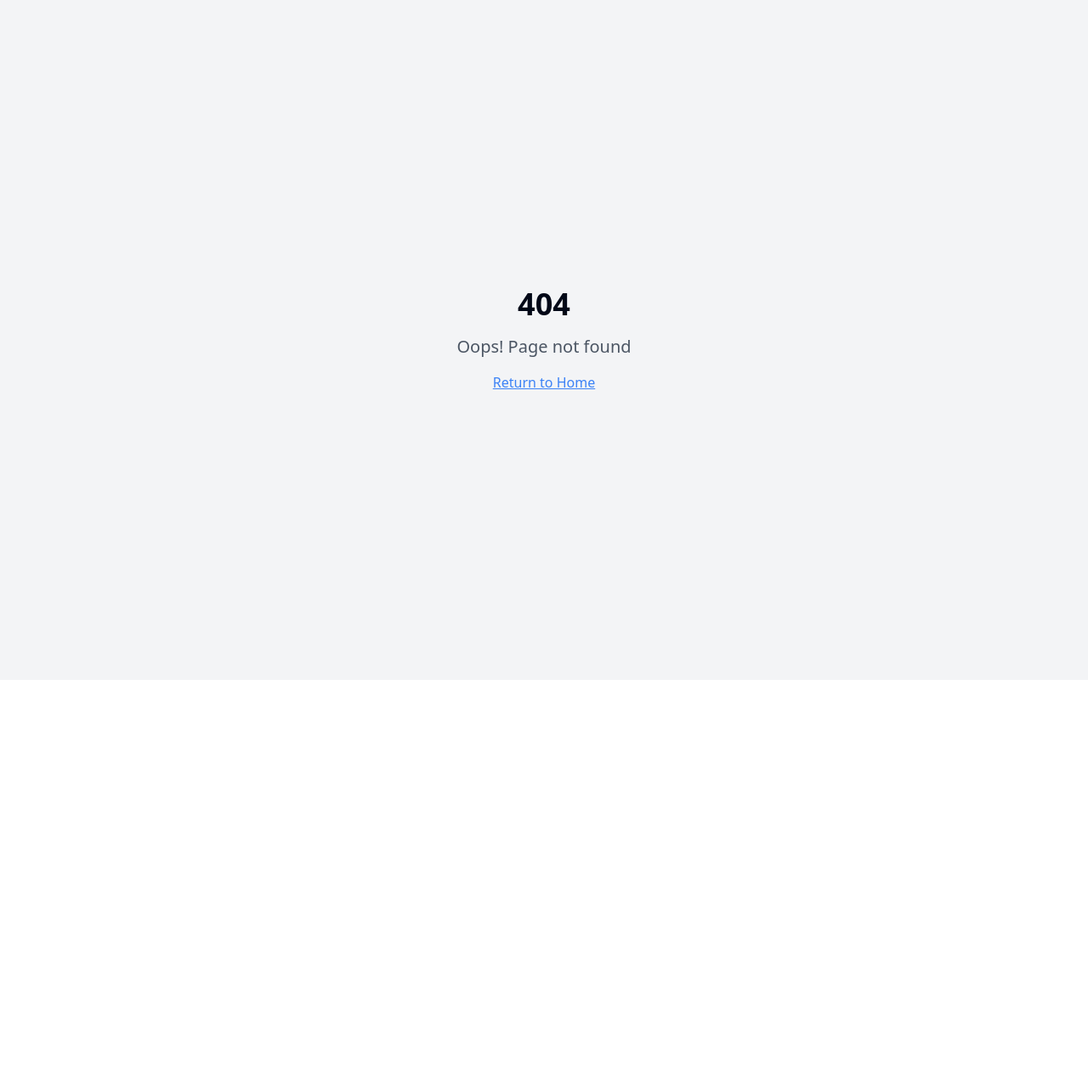
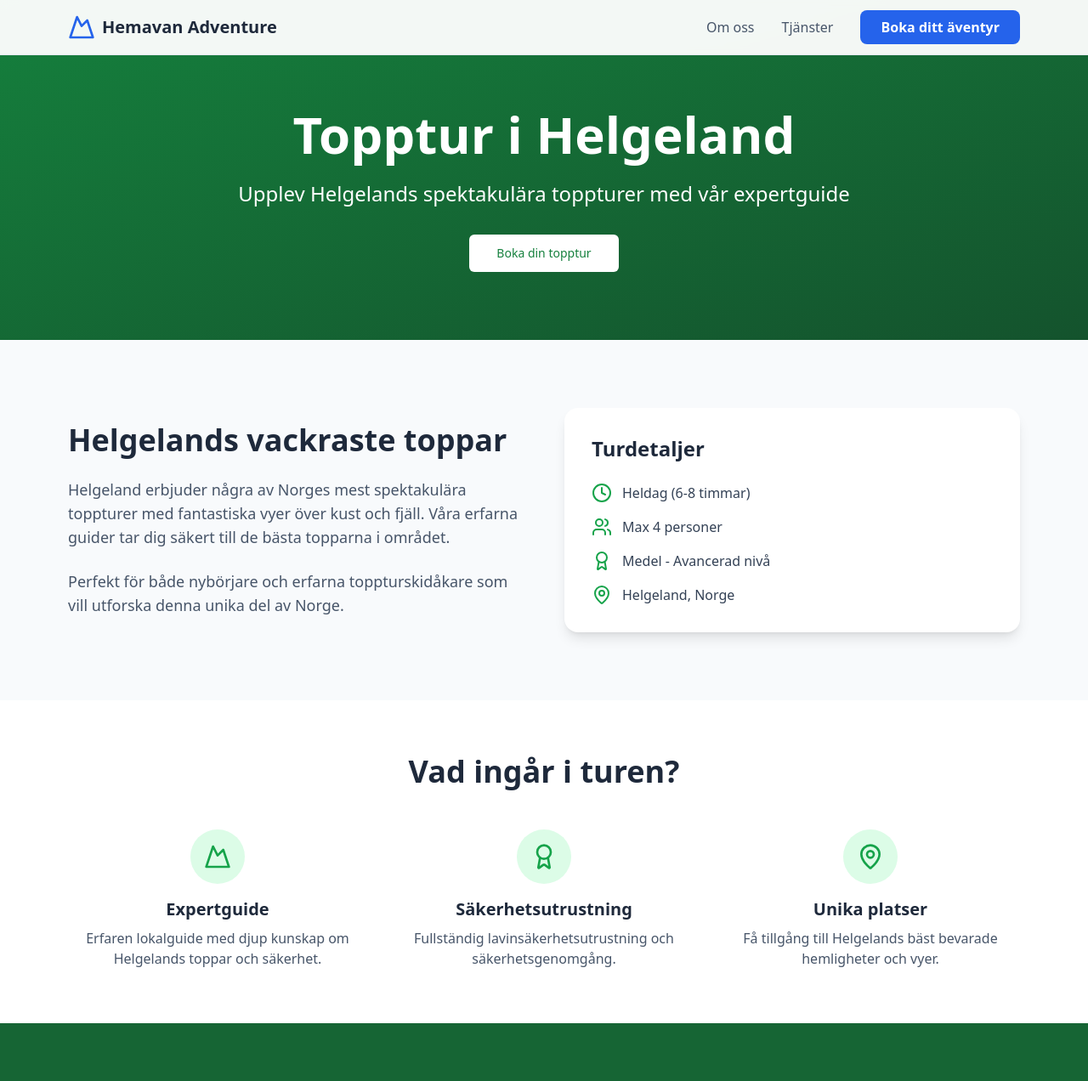
Before and after one commit to hemavanadventure/hemavanadventure, a React (Vite) app: page /hemavanadventure/topptur-helgeland in a window 1280 px wide. Before the commit this address had no page. Shown: the top 1272 px of the page at 85% size. Before the commit the page ends 800 px from the top, so only its background shows below. Built offline with nearby package versions, Linux system fonts and the light colour scheme.

Commit message:
Add Topptur i Helgeland page
Adds a new page for "Topptur i Helgeland" with basic structure.

```diff
--- a/src/App.tsx
+++ b/src/App.tsx
@@ -1,4 +1,3 @@
-
 import { Toaster } from "@/components/ui/toaster";
 import { Toaster as Sonner } from "@/components/ui/sonner";
 import { TooltipProvider } from "@/components/ui/tooltip";
@@ -10,6 +9,7 @@ import NotFound from "./pages/NotFound";
 import FullDayAdventures from "./pages/FullDayAdventures";
 import OffPistGuiding from "./pages/OffPistGuiding";
 import SkiSchool from "./pages/SkiSchool";
+import ToppturHelgeland from "./pages/ToppturHelgeland";
 
 const queryClient = new QueryClient();
 
@@ -25,6 +25,7 @@ const App = () => (
             <Route path="/full-day-adventures" element={<FullDayAdventures />} />
             <Route path="/off-pist-guidning" element={<OffPistGuiding />} />
             <Route path="/ski-school" element={<SkiSchool />} />
+            <Route path="/topptur-helgeland" element={<ToppturHelgeland />} />
             {/* ADD ALL CUSTOM ROUTES ABOVE THE CATCH-ALL "*" ROUTE */}
             <Route path="*" element={<NotFound />} />
           </Routes>
--- /dev/null
+++ b/src/pages/ToppturHelgeland.tsx
@@ -0,0 +1,133 @@
+
+import { Mountain, Clock, Users, Award, MapPin } from "lucide-react";
+import { useLanguage } from "@/contexts/LanguageContext";
+import { Button } from "@/components/ui/button";
+import Navigation from "@/components/Navigation";
+
+const ToppturHelgeland = () => {
+  const { t } = useLanguage();
+
+  return (
+    <div className="min-h-screen bg-slate-50">
+      <Navigation />
+
+      {/* Hero Section */}
+      <section className="py-20 bg-gradient-to-br from-green-700 to-green-900 text-white pt-32">
+        <div className="container mx-auto px-4 max-w-6xl">
+          <div className="text-center">
+            <h1 className="text-5xl md:text-6xl font-bold mb-6">
+              Topptur i Helgeland
+            </h1>
+            <p className="text-xl md:text-2xl mb-8 max-w-3xl mx-auto">
+              Upplev Helgelands spektakulära toppturer med vår expertguide
+            </p>
+            <Button size="lg" className="bg-white text-green-700 hover:bg-gray-100">
+              Boka din topptur
+            </Button>
+          </div>
+        </div>
+      </section>
+
+      {/* Details Section */}
+      <section className="py-20">
+        <div className="container mx-auto px-4 max-w-6xl">
+          <div className="grid md:grid-cols-2 gap-12 items-center">
+            <div>
+              <h2 className="text-4xl font-bold text-slate-800 mb-6">
+                Helgelands vackraste toppar
+              </h2>
+              <p className="text-lg text-slate-600 mb-6">
+                Helgeland erbjuder några av Norges mest spektakulära toppturer med
+                fantastiska vyer över kust och fjäll. Våra erfarna guider tar dig
+                säkert till de bästa topparna i området.
+              </p>
+              <p className="text-lg text-slate-600">
+                Perfekt för både nybörjare och erfarna toppturskidåkare som vill
+                utforska denna unika del av Norge.
+              </p>
+            </div>
+            <div className="bg-white rounded-2xl p-8 shadow-lg">
+              <h3 className="text-2xl font-bold text-slate-800 mb-6">Turdetaljer</h3>
+              <div className="space-y-4">
+                <div className="flex items-center">
+                  <Clock className="h-6 w-6 text-green-600 mr-3" />
+                  <span className="text-slate-700">Heldag (6-8 timmar)</span>
+                </div>
+                <div className="flex items-center">
+                  <Users className="h-6 w-6 text-green-600 mr-3" />
+                  <span className="text-slate-700">Max 4 personer</span>
+                </div>
+                <div className="flex items-center">
+                  <Award className="h-6 w-6 text-green-600 mr-3" />
+                  <span className="text-slate-700">Medel - Avancerad nivå</span>
+                </div>
+                <div className="flex items-center">
+                  <MapPin className="h-6 w-6 text-green-600 mr-3" />
+                  <span className="text-slate-700">Helgeland, Norge</span>
+                </div>
+              </div>
+            </div>
+          </div>
+        </div>
+      </section>
+
+      {/* Features Section */}
+      <section className="py-16 bg-white">
+        <div className="container mx-auto px-4 max-w-6xl">
+          <h2 className="text-4xl font-bold text-slate-800 text-center mb-12">
+            Vad ingår i turen?
+          </h2>
+
+          <div className="grid md:grid-cols-3 gap-8">
+            <div className="text-center">
+              <div className="bg-green-100 w-16 h-16 rounded-full flex items-center justify-center mx-auto mb-4">
+                <Mountain className="h-8 w-8 text-green-600" />
+              </div>
+              <h3 className="text-xl font-semibold text-slate-800 mb-2">Expertguide</h3>
+              <p className="text-slate-600">
+                Erfaren lokalguide med djup kunskap om Helgelands toppar och säkerhet.
+              </p>
+            </div>
+
+            <div className="text-center">
+              <div className="bg-green-100 w-16 h-16 rounded-full flex items-center justify-center mx-auto mb-4">
+                <Award className="h-8 w-8 text-green-600" />
+              </div>
+              <h3 className="text-xl font-semibold text-slate-800 mb-2">Säkerhetsutrustning</h3>
+              <p className="text-slate-600">
+                Fullständig lavinsäkerhetsutrustning och säkerhetsgenomgång.
+              </p>
+            </div>
+
+            <div className="text-center">
+              <div className="bg-green-100 w-16 h-16 rounded-full flex items-center justify-center mx-auto mb-4">
+                <MapPin className="h-8 w-8 text-green-600" />
+              </div>
+              <h3 className="text-xl font-semibold text-slate-800 mb-2">Unika platser</h3>
+              <p className="text-slate-600">
+                Få tillgång till Helgelands bäst bevarade hemligheter och vyer.
+              </p>
+            </div>
+          </div>
+        </div>
+      </section>
+
+      {/* CTA Section */}
+      <section className="py-16 bg-green-800 text-white">
+        <div className="container mx-auto px-4 max-w-6xl text-center">
+          <h2 className="text-3xl md:text-4xl font-bold mb-6">
+            Redo för ett äventyr i Helgeland?
+          </h2>
+          <p className="text-xl mb-8 max-w-2xl mx-auto">
+            Kontakta oss idag för att boka din topptur i detta fantastiska område!
+          </p>
+          <Button size="lg" className="bg-white text-green-800 hover:bg-gray-100">
+            Kontakta oss nu
+          </Button>
+        </div>
+      </section>
+    </div>
+  );
+};
+
+export default ToppturHelgeland;
```
